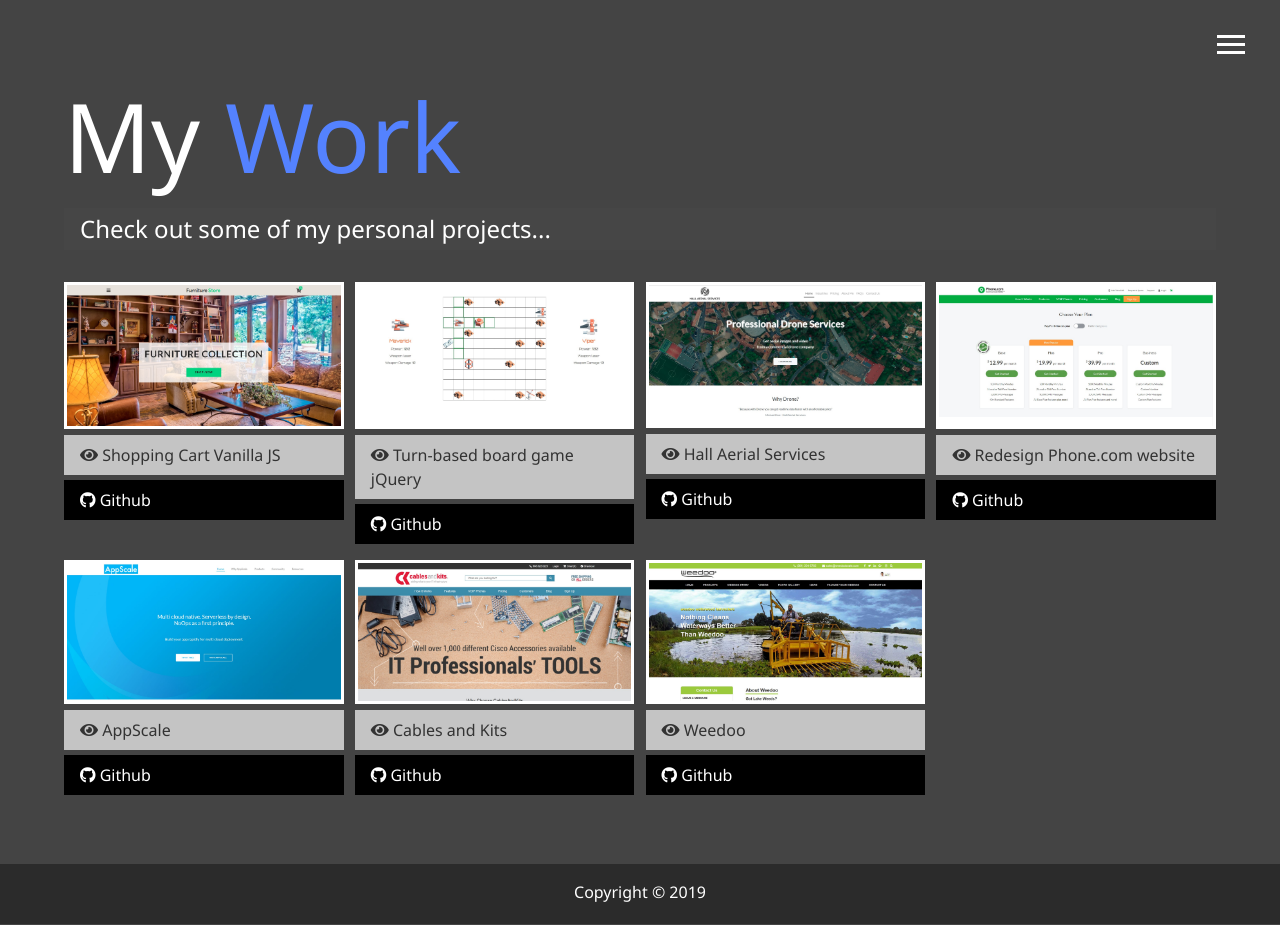
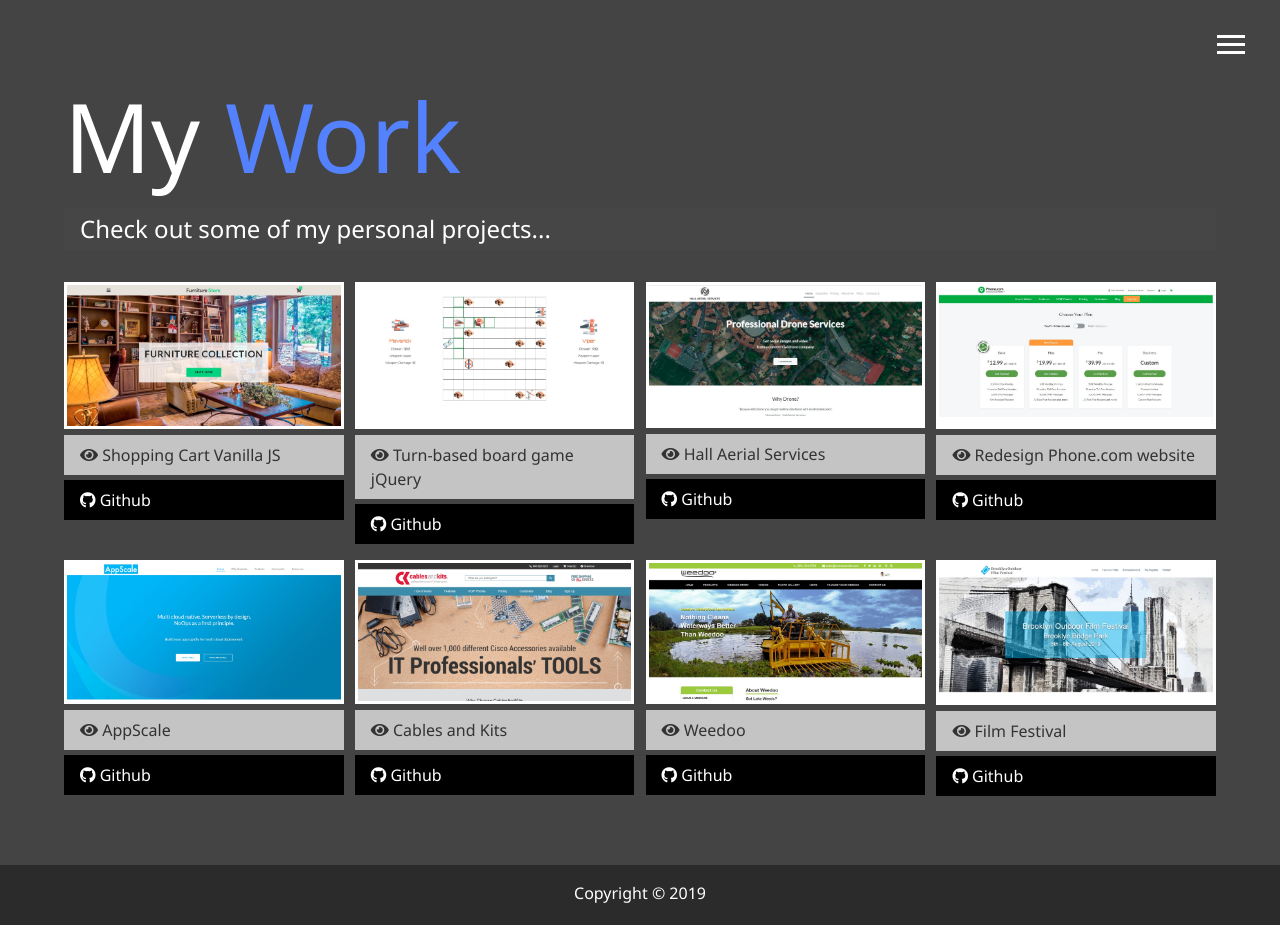
Before and after one commit to rzadev/rzadev.github.io, a plain HTML site: page work.html in a window 1280 px wide. Drawn offline with Linux system fonts and the light colour scheme.

Commit message:
Added project 8, film festival

```diff
--- a/work.html
+++ b/work.html
@@ -58,7 +58,10 @@
       <div class="projects">
         <div class="item">
           <a href="#">
-            <img src="img/projects/project1.jpg" alt="Shopping Cart Vanilla JS" />
+            <img
+              src="img/projects/project1.jpg"
+              alt="Shopping Cart Vanilla JS"
+            />
           </a>
           <a
             href="https://shopping-cart-vanillajs.netlify.com/"
@@ -101,7 +104,11 @@
           <a href="#!">
             <img src="img/projects/project3.jpg" alt="Hall Aerial Services" />
           </a>
-          <a href="https://rzadev.github.io/hall" class="btn-light" target="_blank">
+          <a
+            href="https://rzadev.github.io/hall"
+            class="btn-light"
+            target="_blank"
+          >
             <i class="fas fa-eye"></i> Hall Aerial Services
           </a>
           <a
@@ -114,7 +121,10 @@
         </div>
         <div class="item">
           <a href="#!">
-            <img src="img/projects/project4.jpg" alt="Redesign Phone.com website" />
+            <img
+              src="img/projects/project4.jpg"
+              alt="Redesign Phone.com website"
+            />
           </a>
           <a
             href="https://rzadev.github.io/phone_com"
@@ -188,6 +198,25 @@
             <i class="fab fa-github"></i> Github
           </a>
         </div>
+        <div class="item">
+          <a href="#!">
+            <img src="img/projects/project8.jpg" alt="Film Festival" />
+          </a>
+          <a
+            href="https://rzadev.github.io/film_festival"
+            class="btn-light"
+            target="_blank"
+          >
+            <i class="fas fa-eye"></i> Film Festival
+          </a>
+          <a
+            href="https://github.com/rzadev/rzadev.github.io/tree/master/film_festival"
+            class="btn-dark"
+            target="_blank"
+          >
+            <i class="fab fa-github"></i> Github
+          </a>
+        </div>
       </div>
     </main>
 
```
Also changed, not shown: img/projects/project8.jpg (added).
